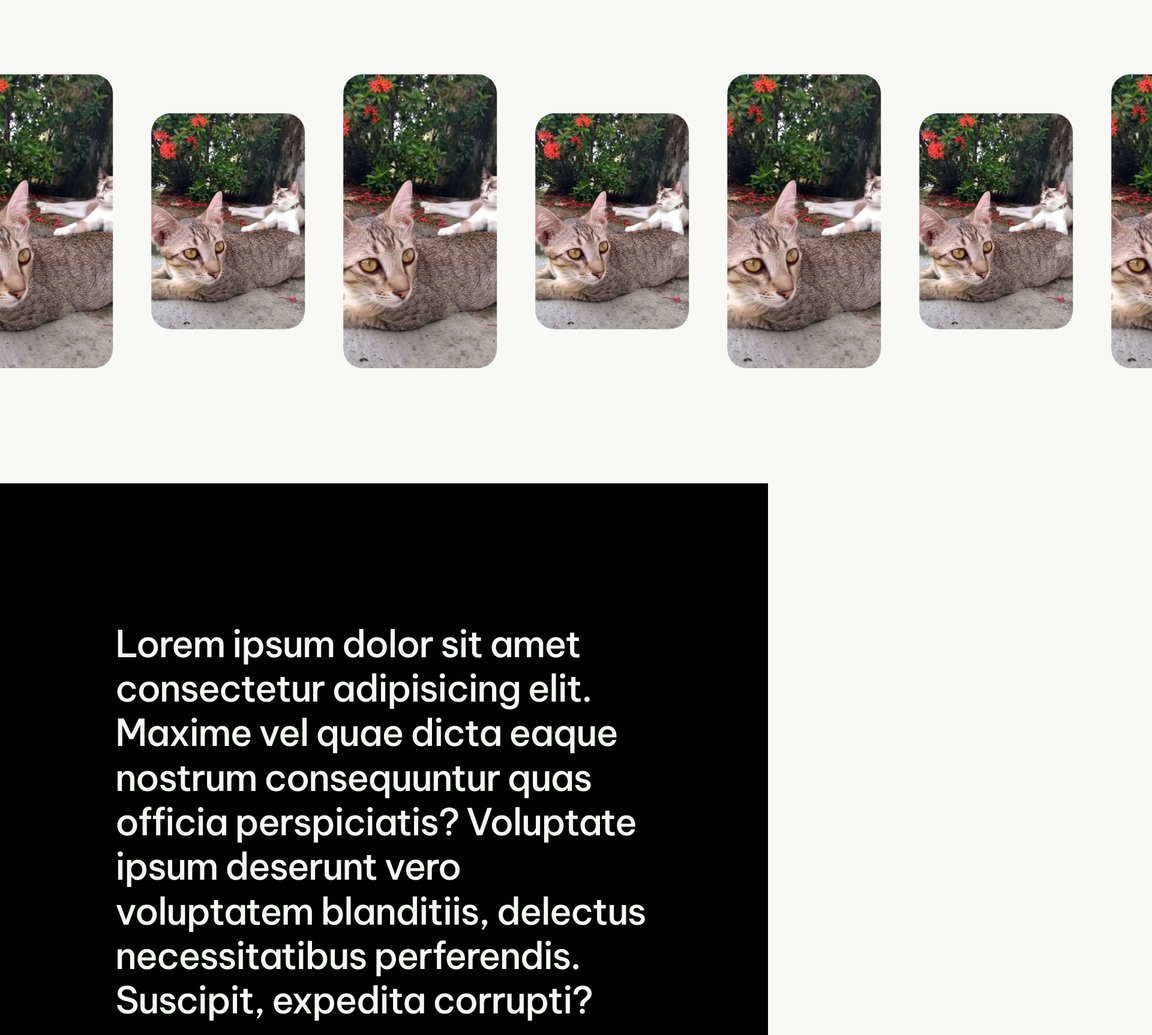
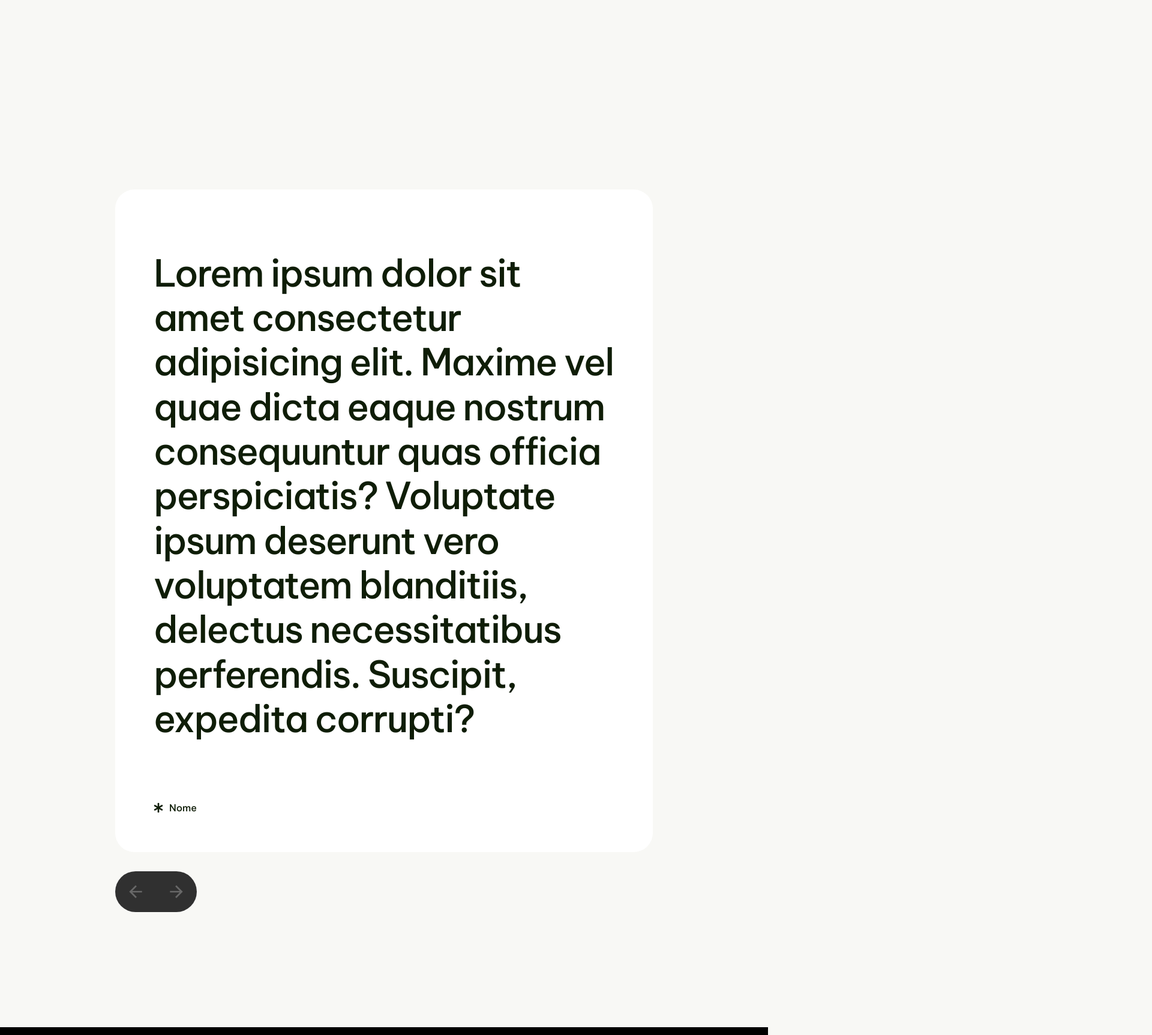
Before and after one commit to SnayderRodrigues/react-study, a React (Vite) app: page /about in a window 1280 px wide. Shown: the part 2020-3746 px from the top of the page at 60% size, 1920 px wide, since content can reach past the window. Built offline with nearby package versions, Linux system fonts and the light colour scheme.

Commit message:
update: removed about page content section carousel and update testemonials section

```diff
--- a/src/pages/about/AboutPageContent.jsx
+++ b/src/pages/about/AboutPageContent.jsx
@@ -9,25 +9,11 @@ const AboutPageContent = () => {
           <img src={Cat} alt="" />
         </div>
         <h2 className="aboutPage-content__headline">
-          Lorem, ipsum dolor sit amet consectetur adipisicing elit. Animi nemo
+          "Lorem, ipsum dolor sit amet consectetur adipisicing elit. Animi nemo
           eum accusamus! Inventore fuga maxime atque id est, repudiandae ipsam
           omnis nemo dolore quod voluptatibus natus provident! Nostrum, illum
-          fugit!
+          fugit!"
         </h2>
-      </div>
-      <div className="aboutPage-content__carousel">
-        <div className="aboutPage-content__carousel-wrapper-1">
-          <img src={Cat} alt="" className="image-small" />
-          <img src={Cat} alt="" className="image-medium" />
-          <img src={Cat} alt="" className="image-small" />
-          <img src={Cat} alt="" className="image-medium" />
-        </div>
-        <div className="aboutPage-content__carousel-wrapper-2">
-          <img src={Cat} alt="" className="image-small" />
-          <img src={Cat} alt="" className="image-medium" />
-          <img src={Cat} alt="" className="image-small" />
-          <img src={Cat} alt="" className="image-medium" />
-        </div>
       </div>
     </section>
   );
--- a/src/styles/pages/about/_aboutpagecontent.scss
+++ b/src/styles/pages/about/_aboutpagecontent.scss
@@ -15,38 +15,5 @@
   &__headline {
     display: inline-block;
     margin-bottom: 12rem;
-    clip-path: polygon(0 0, 100% 0, 100% 100%, 0 100%);
-  }
-  &__carousel {
-    display: flex;
-    background-color: var(--bg-color);
-
-    &-wrapper-1,
-    &-wrapper-2 {
-      min-width: 100%;
-      display: flex;
-      align-items: center;
-      justify-content: space-around;
-      animation: loop-left 20s infinite linear;
-    }
-    .image-small,
-    .image-medium {
-      width: 20%;
-      object-fit: cover;
-    }
-    .image-small {
-      height: 360px;
-    }
-    .image-medium {
-      height: 490px;
-    }
-    @keyframes loop-left {
-      0% {
-        transform: translateX(0);
-      }
-      100% {
-        transform: translateX(-100%);
-      }
-    }
   }
 }
--- a/src/styles/pages/about/_aboutpagetestemonials.scss
+++ b/src/styles/pages/about/_aboutpagetestemonials.scss
@@ -1,22 +1,22 @@
 @use "../../../styles/util/" as u;
 
 .aboutPage-testemonials {
-  color: var(--text-color-2);
-  background-color: var(--black);
-  padding: 12rem 0;
+  background-color: var(--bg-color);
+  padding: 0 0 12rem 0;
 
   &__wrapper {
     display: grid;
     position: relative;
   }
   &__slider {
-    background-color: var(--black);
+    background-color: var(--white);
     display: grid;
     grid-template-rows: 1fr auto;
     grid-area: 1 / -1;
-    margin: 0;
-    padding: 0;
     align-items: center;
+    padding: 4rem;
+    border-radius: 2rem;
+    margin-bottom: 2rem;
     opacity: 0;
     z-index: 0;
     transform: translateY(10%);
@@ -55,16 +55,13 @@
     }
   }
   .navigation {
-    grid-area: 1 / -1;
+    position: relative;
     z-index: 1;
-    align-self: flex-end;
-    justify-self: flex-end;
+    width: fit-content;
+    height: fit-content;
+    background-color: var(--black-shade);
     border-radius: 999px;
     transition: background-color 200ms linear;
-
-    &:hover {
-      background-color: var(--black-shade);
-    }
 
     &-div {
       display: flex;
@@ -81,13 +78,13 @@
     z-index: 999;
 
     svg {
-      font-size: u.rem(44);
-      color: var(--text-color-2);
+      font-size: u.rem(32);
+      color: var(--dark-gray);
       pointer-events: none;
       transition: color 200ms linear;
     }
     &:hover > svg {
-      color: var(--accent-color);
+      color: var(--white);
     }
   }
   .navigation-button-left {
```
